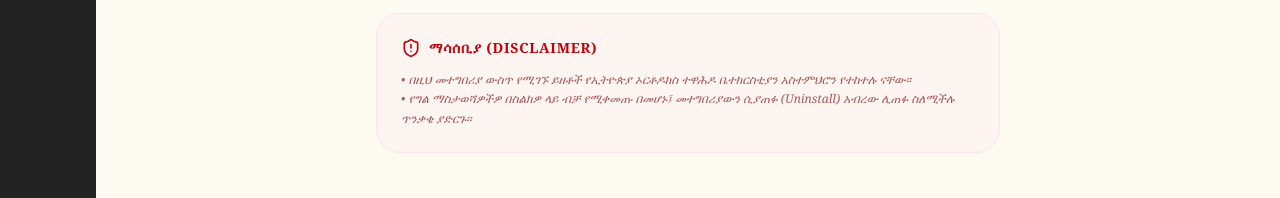
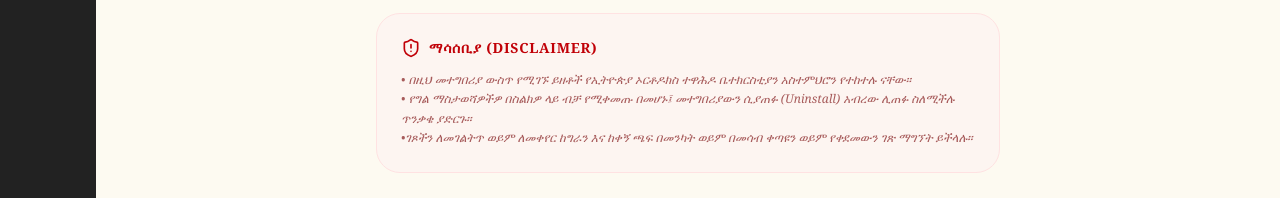
Before and after one commit to solomon54/hinsete-seb, a Next.js app: page /about in a window 1280 px wide. Shown: the part 888-1086 px from the top of the page. Built offline with nearby package versions, Linux system fonts and the light colour scheme; no server answers.

Commit message:
style: add sparse 'እናት' overlay to offline page and update contents

```diff
--- a/src/app/components/about/AboutPage.tsx
+++ b/src/app/components/about/AboutPage.tsx
@@ -105,10 +105,13 @@ export default function AboutPage() {
               ማሳሰቢያ (Disclaimer)
             </h2>
           </div>
-          <p className="text-xs text-red-900/70 leading-relaxed italic">
+          <p className="text-xs text-red-900/70 leading-relaxed italic ">
             • በዚህ መተግበሪያ ውስጥ የሚገኙ ይዘቶች የኢትዮጵያ ኦርቶዶክስ ተዋሕዶ ቤተክርስቲያን አስተምህሮን የተከተሉ
             ናቸው። <br />• የግል ማስታወሻዎችዎ በስልክዎ ላይ ብቻ የሚቀመጡ በመሆኑ፤ መተግበሪያውን ሲያጠፉ
             (Uninstall) አብረው ሊጠፉ ስለሚችሉ ጥንቃቄ ያድርጉ።
+            <br />
+            •ገጾችን ለመገልትጥ ወይም ለመቀየር ከግራን እና ከቀኝ ጫፍ በመንካት ወይም በመሳብ ቀጣዩን ወይም የቀደመውን
+            ገጽ ማግኘት ይችላሉ።
           </p>
         </section>
 
```
